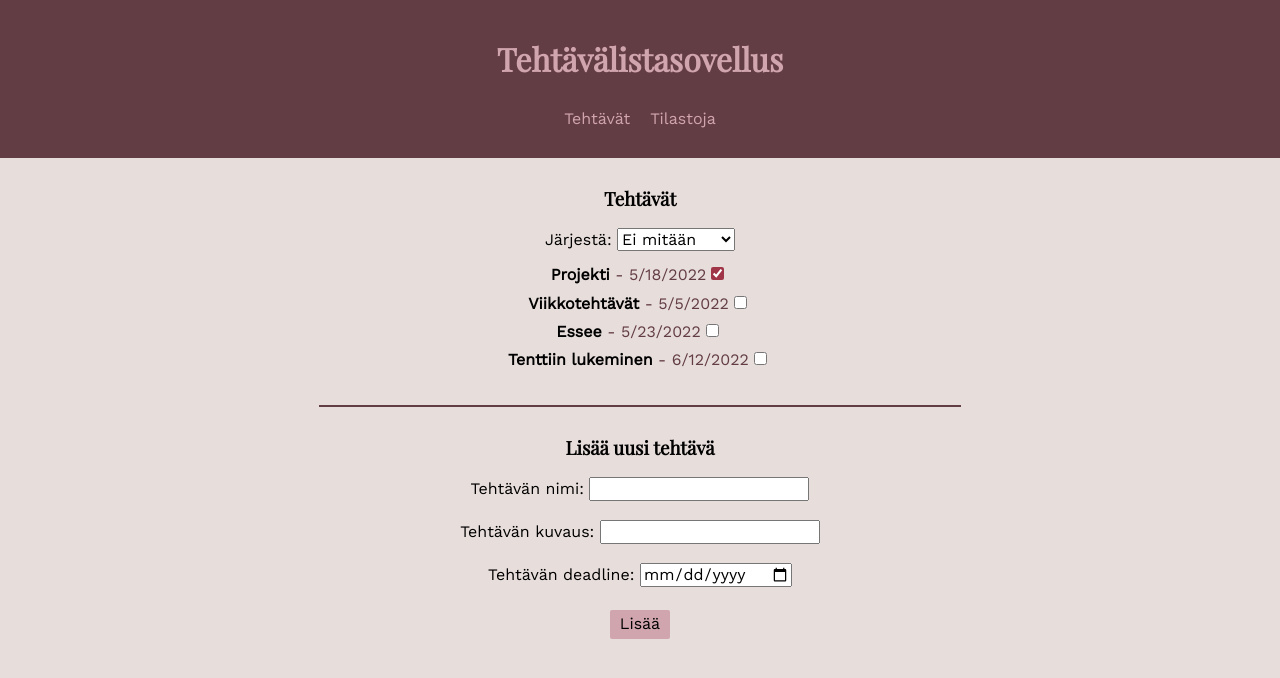
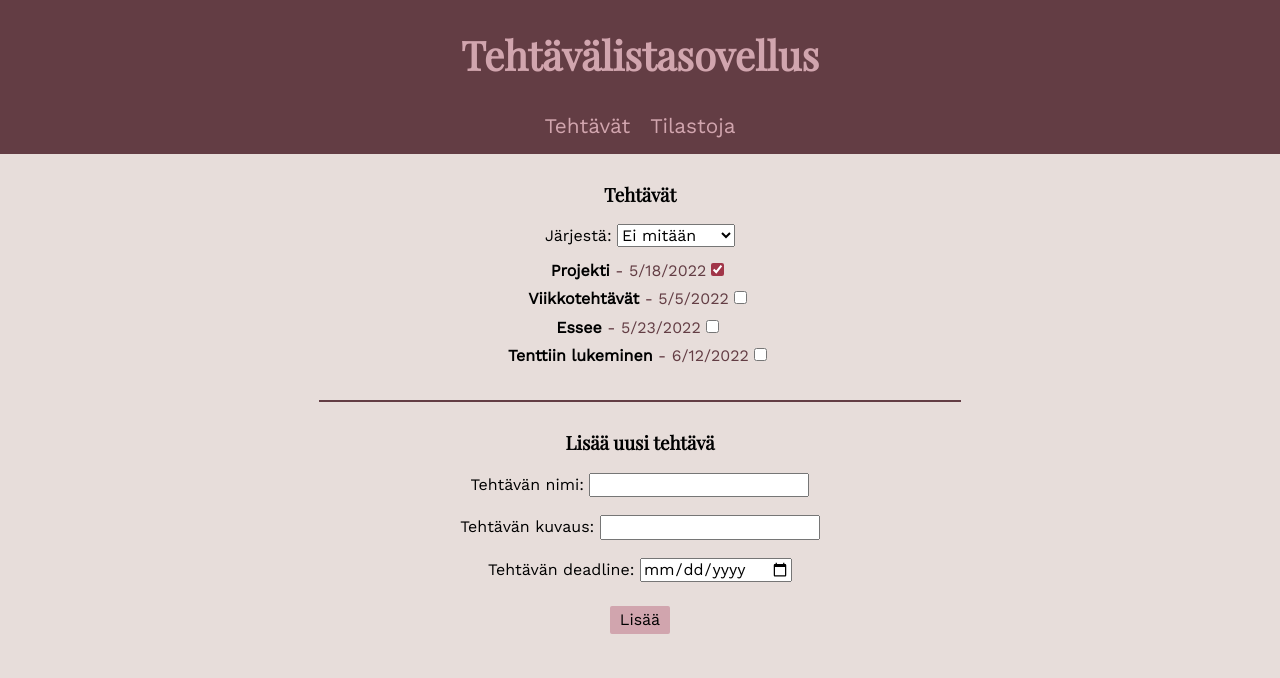
Before and after one commit to miljaran/TodoApplication, a React (Create React App) app: page / in a window 1280 px wide. Shown: the top 678 px of the page. Built offline with nearby package versions, Linux system fonts and the light colour scheme.

Commit message:
change font sizes

```diff
--- a/src/App.css
+++ b/src/App.css
@@ -12,18 +12,24 @@ body {
 
 header {
   background-color: #633d44;
-  padding: 20px;
+  padding: 5px;
   color: #D1A5AE;
 }
 
-h1, h2, h3 {
+.heading {
+  font-size: 2.5em;
+  font-family: 'Playfair Display', serif;
+}
+
+h2, h3 {
   font-family: 'Playfair Display', serif;
 }
 
 .nav {
   all: unset;
   cursor: pointer;
-  padding: 10px
+  padding: 10px;
+  font-size: 1.3em
 }
 
 .nav:hover {
--- a/src/App.jsx
+++ b/src/App.jsx
@@ -85,7 +85,7 @@ function App() {
   return (
     <div className="App">
       <header>
-        <h1>Tehtävälistasovellus</h1>
+        <h1 className="heading">Tehtävälistasovellus</h1>
         <button className="nav" onClick={toList}>
           Tehtävät
         </button>
```
Also changed, not shown: 1 other file (tests, documents, lock files or other folders).
